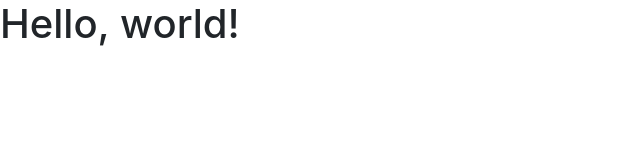
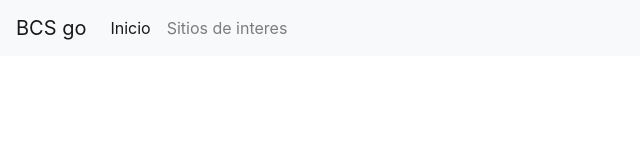
Before and after one commit to AleScarlett20/ProyectoSCV, a plain HTML site: page index.html in a window 1280 px wide. Shown: the whole page, without its empty margins (0-640 px from the left). Drawn offline with nearby package versions, Linux system fonts and the light colour scheme.

Commit message:
se agrego barra de navegacion

```diff
--- a/index.html
+++ b/index.html
@@ -9,8 +9,25 @@
 
     <title>Hello, world!</title>
   </head>
+  <header><nav class="navbar navbar-expand-lg navbar-light bg-light">
+    <a class="navbar-brand" href="#">BCS go</a>
+    <button class="navbar-toggler" type="button" data-toggle="collapse" data-target="#navbarNav" aria-controls="navbarNav" aria-expanded="false" aria-label="Toggle navigation">
+      <span class="navbar-toggler-icon"></span>
+    </button>
+    <div class="collapse navbar-collapse" id="navbarNav">
+      <ul class="navbar-nav">
+        <li class="nav-item active">
+          <a class="nav-link" href="#">Inicio<span class="sr-only">(current)</span></a>
+        </li>
+        <li class="nav-item">
+          <a class="nav-link" href="#">Sitios de interes</a>
+        </li>
+      </ul>
+    </div>
+  </nav>
+</header>
   <body>
-    <h1>Hello, world!</h1>
+
 
 
   </body>
```
